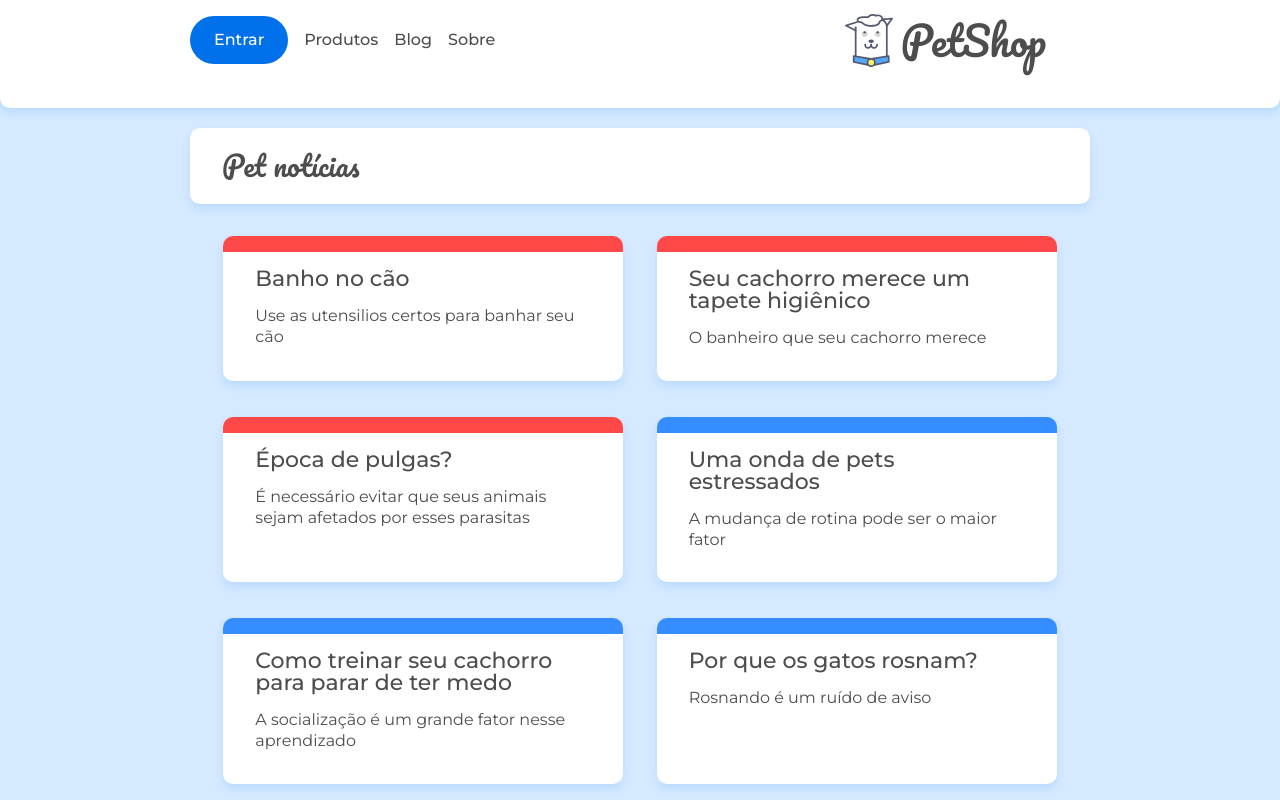
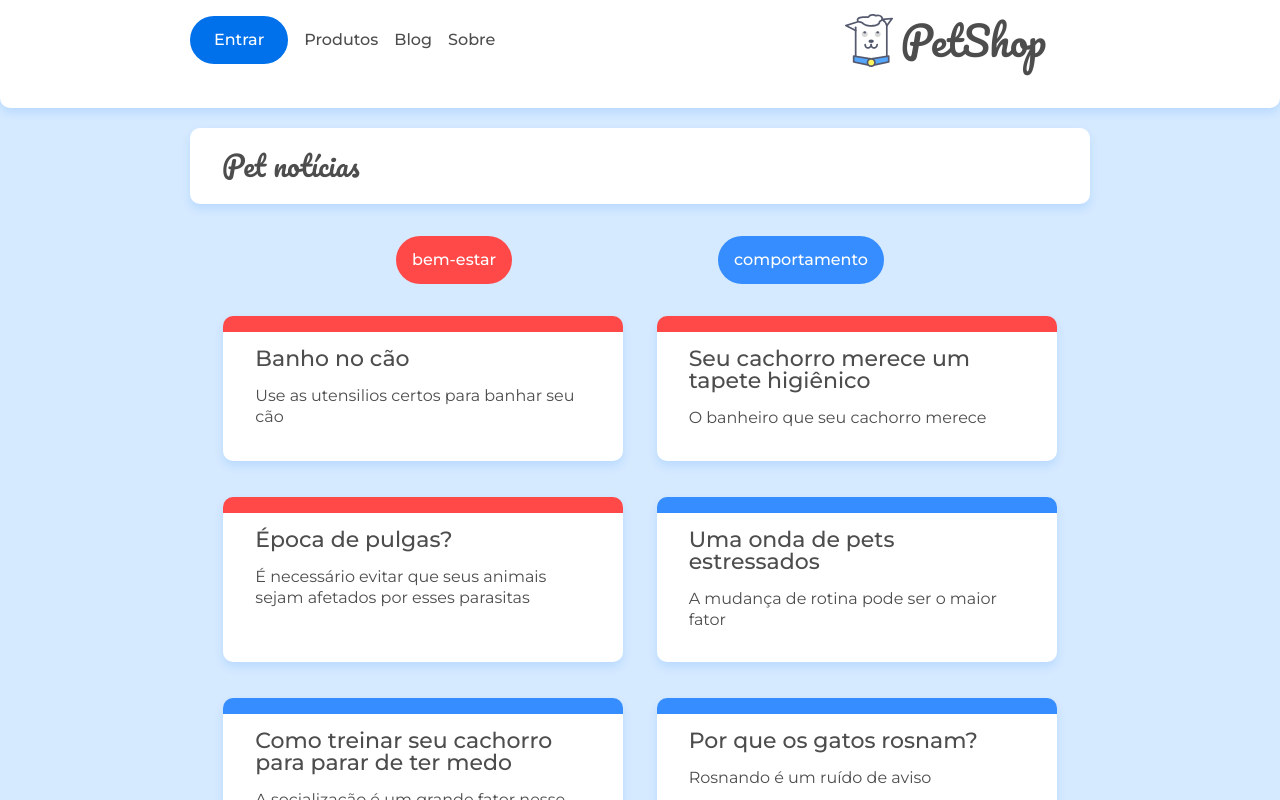
Before and after one commit to WalquiriaGodoy/react-router, a React (Create React App) app in the folder petshop/: page / in a window 1280 px wide. Shown: the top 800 px of the page. Built offline with nearby package versions, Linux system fonts and the light colour scheme; data requests are answered from the project's data file.

Commit message:
feat(component): Add "ListaCategorias" component

```diff
--- /dev/null
+++ b/petshop/src/Components/ListaCategorias.jsx
@@ -0,0 +1,27 @@
+import React, { useEffect, useState } from 'react';
+import { Link } from 'react-router-dom';
+import { busca } from '../api/api';
+import '../assets/css/blog.css';
+
+const ListaCategorias = () => {
+  const [categorias, setCategorias] = useState([]);
+  useEffect(() => {
+    busca(`/categorias`, setCategorias);
+  }, []);
+
+  return (
+    <ul className='lista-categorias flex container'>
+      {categorias.map((categoria) => (
+        <Link to={`categoria/${categoria.id}`}>
+          <li
+            className={`lista-categorias__categoria lista-categorias__categoria--${categoria.id}`}
+          >
+            {categoria.nome}
+          </li>
+        </Link>
+      ))}
+    </ul>
+  );
+};
+
+export default ListaCategorias;
--- a/petshop/src/paginas/Home.jsx
+++ b/petshop/src/paginas/Home.jsx
@@ -1,4 +1,5 @@
 import React from 'react';
+import ListaCategorias from '../Components/ListaCategorias';
 import ListaPost from '../Components/ListaPost';
 
 const Home = () => {
@@ -7,6 +8,7 @@
       <div className='container'>
         <h2 className='titulo-pagina'>Pet notícias</h2>
       </div>
+      <ListaCategorias />
       <ListaPost url={'/posts'} />
     </main>
   );
```
Also changed, not shown: 1 other file (tests, documents, lock files or other folders).
